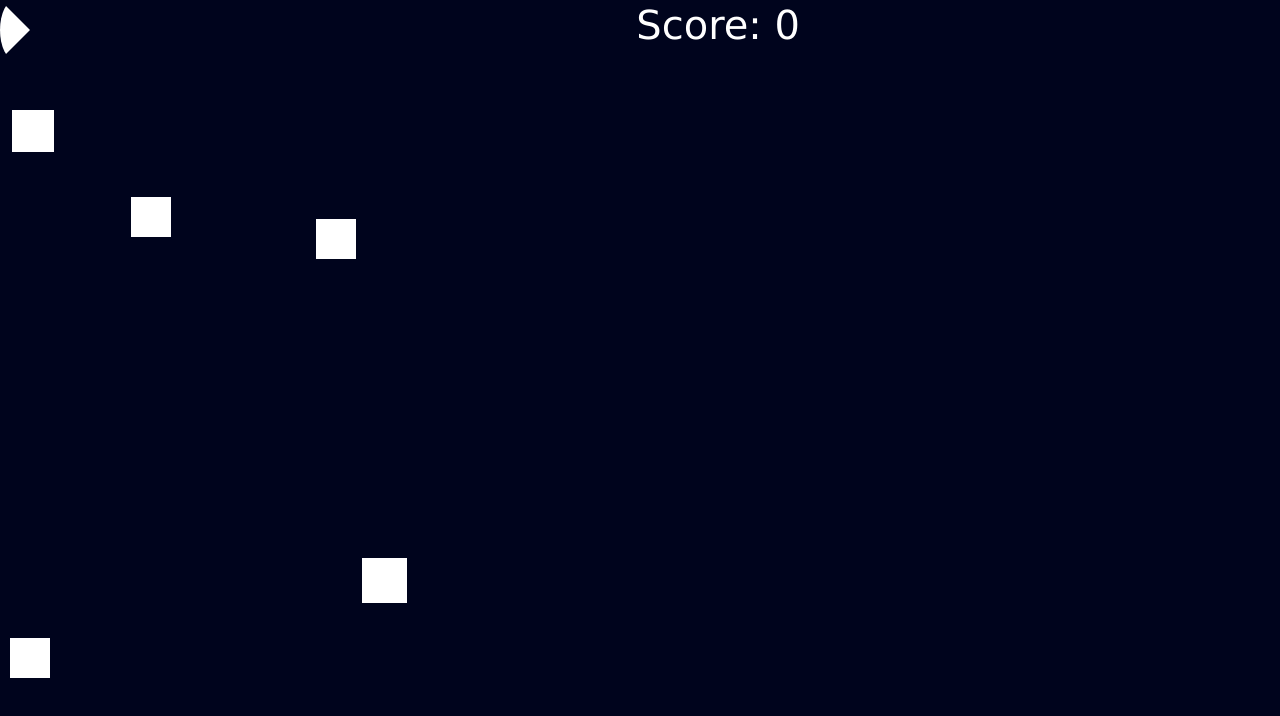
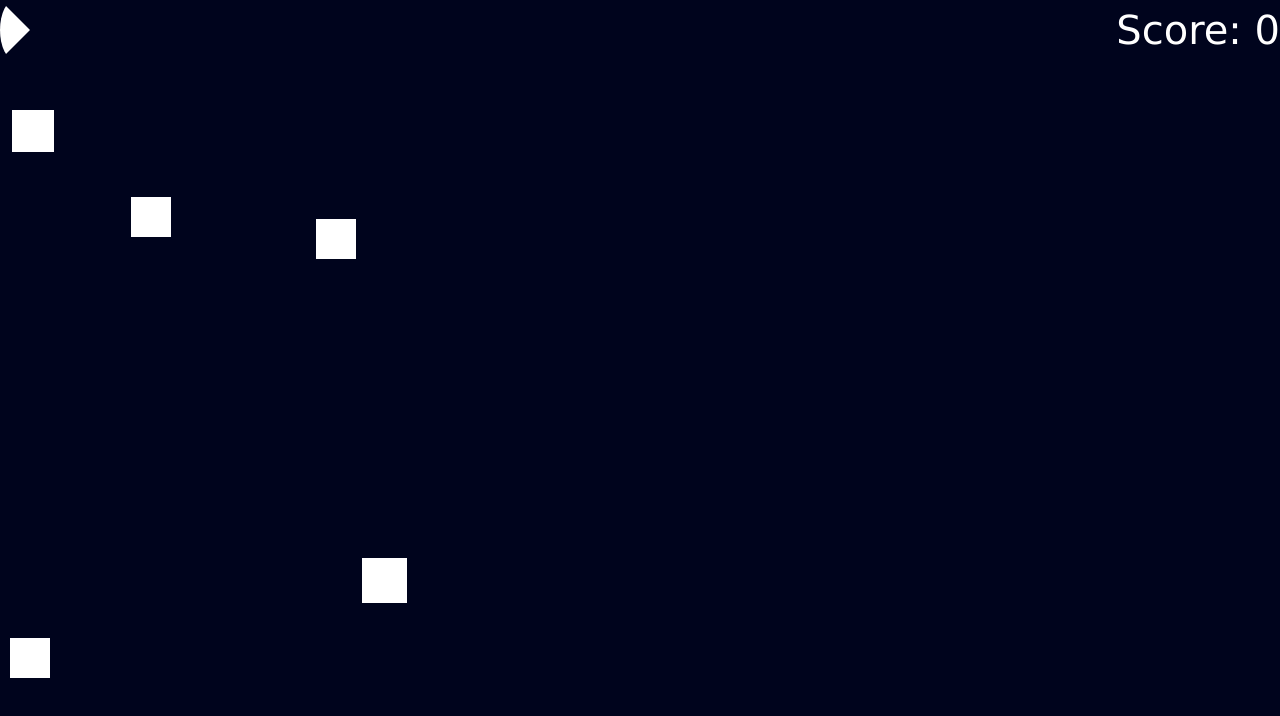
Before and after one commit to vineetprash/HTML-Shooter, a plain HTML site: page index.html in a window 1280 px wide. Drawn offline with Linux system fonts and the light colour scheme.

Commit message:
Updated readme and css
Improved UI of endscreen and scoreboard

```diff
--- a/index.html
+++ b/index.html
@@ -4,7 +4,7 @@
 <head>
   <meta charset="utf-8">
   <meta name="viewport" content="width=device-width">
-  <title>replit</title>
+  <title>HTML-Shooter</title>
   <link href="style.css" rel="stylesheet" type="text/css" />
 </head>
 
@@ -16,6 +16,7 @@
     <div id="display"></div>
     <button id="resetButton" style="display:none"> RESET </button>
   </div>
+
   <div id="player1" class=""></div>
   <script src="script.js"></script>
 
--- a/style.css
+++ b/style.css
@@ -2,6 +2,7 @@
   display: flex;
   justify-content: center;
   align-items: center;
+  flex-direction: column;
   height: 100%;
   width: 100%;
   text-shadow: 0 0 10px 50% black;
@@ -51,9 +52,10 @@ body {
 }
 
 .endscreen {
-  flex-direction: column;
+
+  position: fixed;
   padding: 10px;
-  z-index: 5;
+
 
 }
 
@@ -66,6 +68,7 @@ body {
 }
 
 .scoreboard {
+  position: fixed;
   display: flex;
   justify-content: flex-end;
   align-items: center;
```
Also changed, not shown: README.md.
